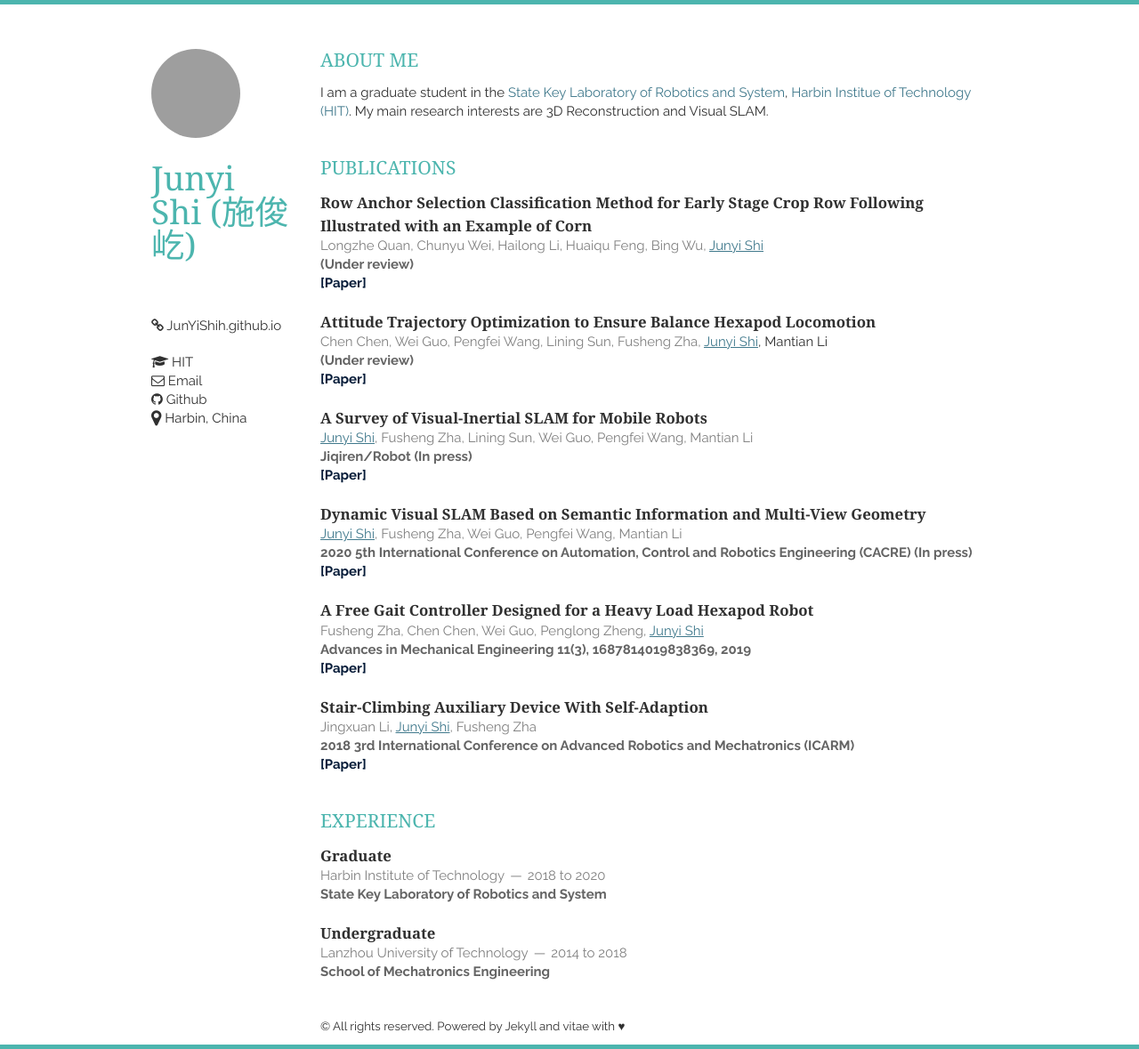
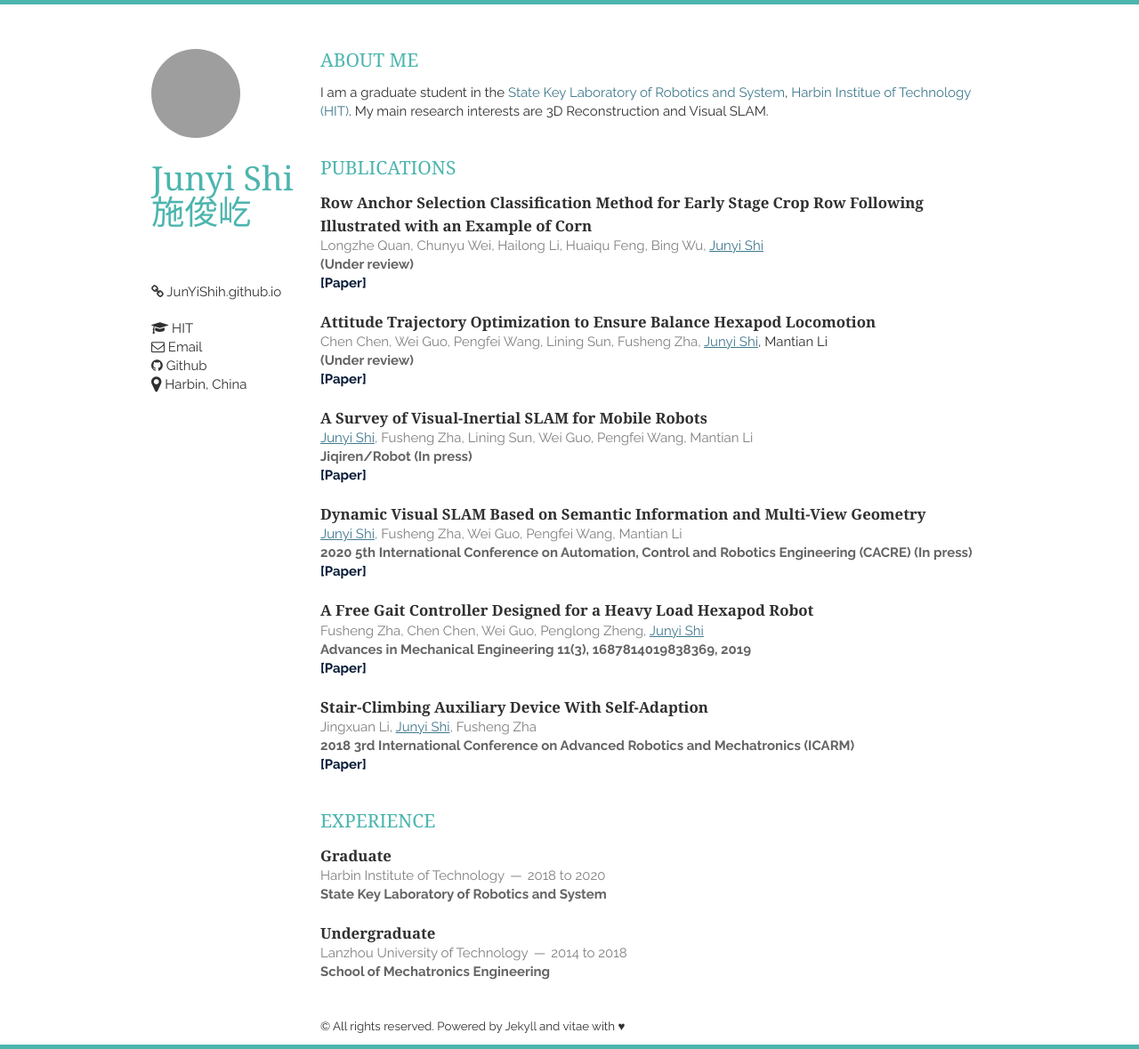
Before and after one commit to JunYiShih/JunYiShih.github.io, a Jekyll site: the page built from index.html, in a window 1280 px wide. Shown: the whole page at 89% size. Built offline with Jekyll 4.4.1, drawn with Linux system fonts in a browser that asks for light colours; nearby versions of some CDN libraries; the list of posts is cut into pages by our own code; a style sheet for code colours, icons or effects is not loaded; grey boxes are pictures that could not be loaded.

```diff
--- a/_layouts/layout.html
+++ b/_layouts/layout.html
@@ -27,9 +27,9 @@
 <div class="container">
     <header class="three columns">
         <img src="{{ site.baseurl }}static/img/me.png" class="me">
-        <h1>Junyi<br>
+        <h1>Junyi
             Shi
-            (施俊屹)
+            施俊屹
         </h1>
 
         <br />
```
